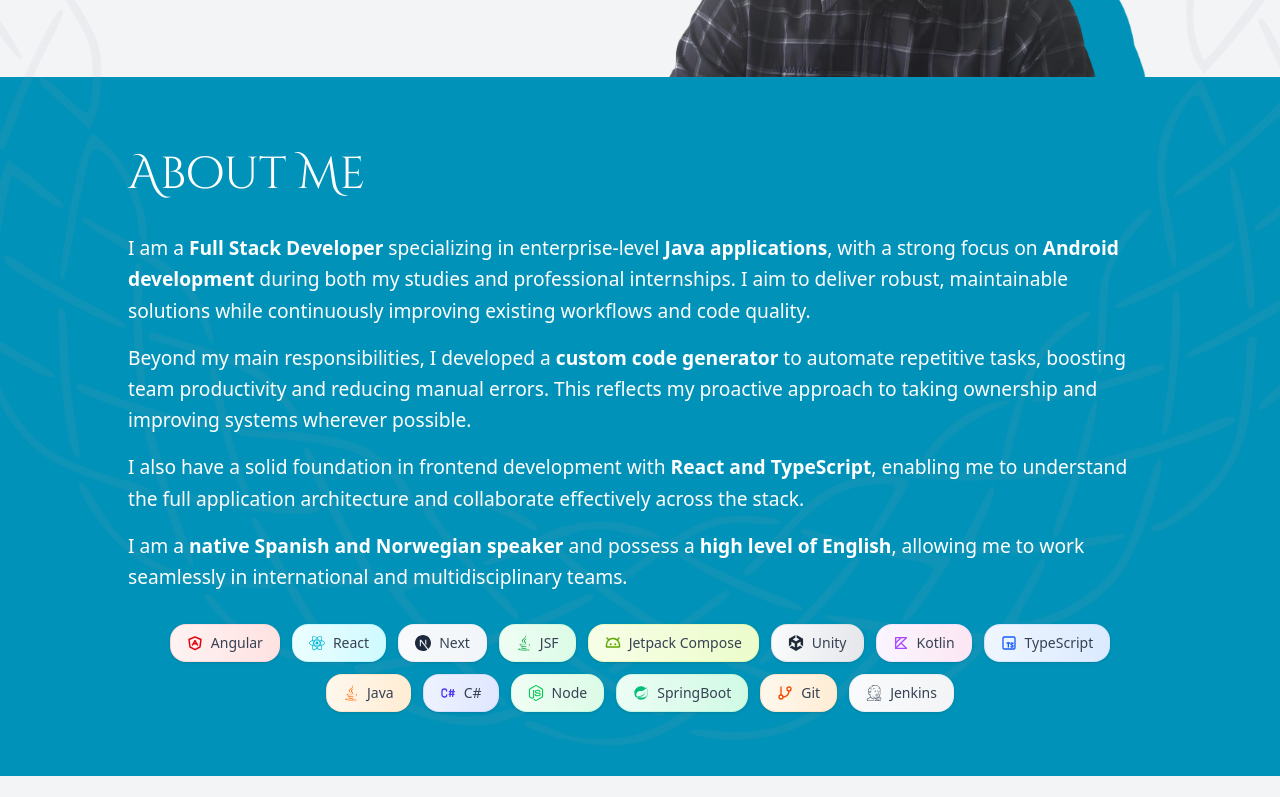
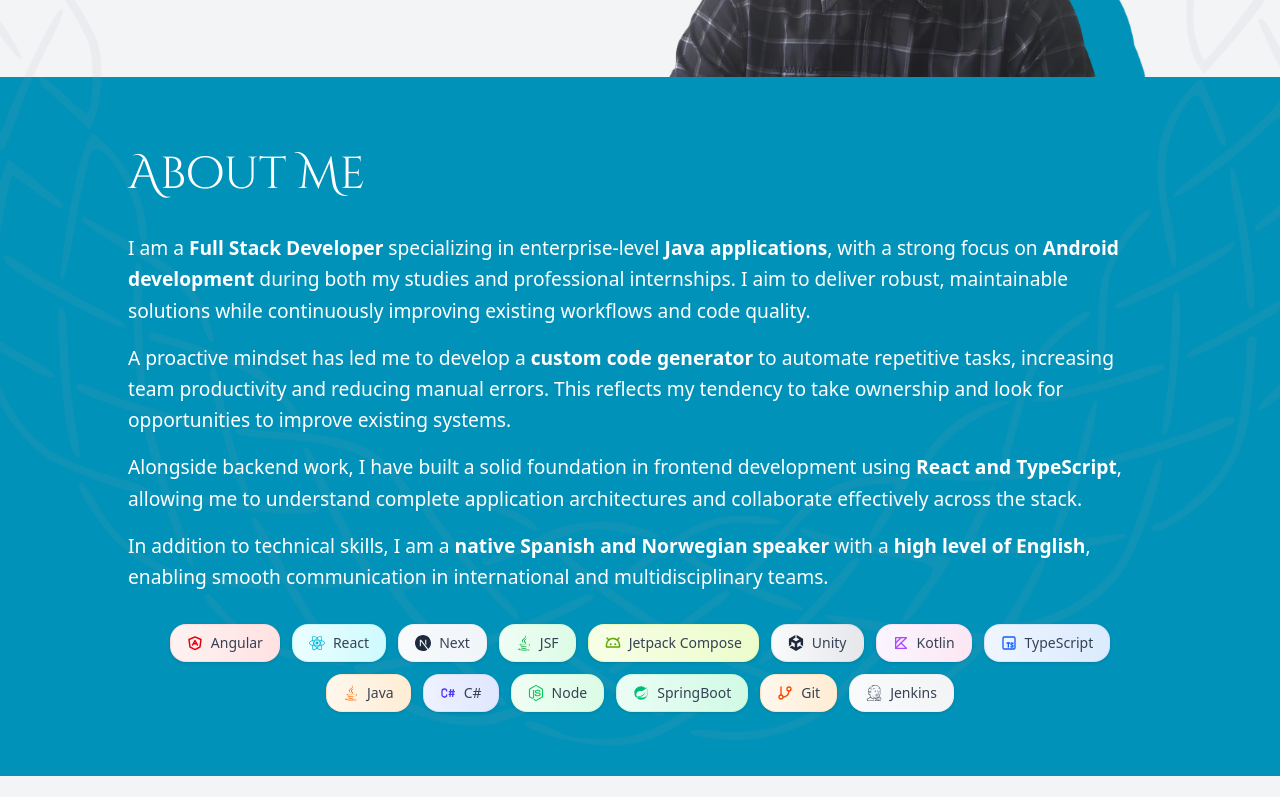
Before and after one commit to Zerotss/Portfolio, a React (Vite) app: page / in a window 1280 px wide. Shown: the part 423-1220 px from the top of the page. Built offline with nearby package versions, Linux system fonts and the light colour scheme.

Commit message:
Reformat about section and appdata

```diff
--- a/src/data/AppData.ts
+++ b/src/data/AppData.ts
@@ -77,7 +77,7 @@ export const projectsData: Project[] = [
             "Developed and tested a complete application, receiving user feedback to enhance usability."
         ],
         images: [
-           designItImg
+            designItImg
         ],
         github: "https://github.com/Zerotss/DesignIt",
         demo: "https://www.youtube.com/watch?v=G3dilCsIkr0"
@@ -87,8 +87,8 @@ export const projectsData: Project[] = [
         title: "Portfolio",
         introduction: [
             "This portfolio was built as a personal frontend challenge after completing my React and Next.js courses. My main goal was to reinforce my frontend fundamentals and gain confidence building a real-world project from scratch.",
-            "Built with React, Vite, TypeScript, TailwindCss and Zustand, this project focuses on clean component structure, reusable UI patterns, and a smooth user experience. It was fully designed and developed independently as a hands-on frontend challenge."],
-        technologies: [
+            "The project emphasizes clean component architecture, reusable UI patterns, smooth animations, and an overall polished user experience. It was fully designed and developed independently as a hands-on frontend challenge using React, Vite, TypeScript, Tailwind CSS, Framer Motion and Zustand."
+        ], technologies: [
             "React",
             "Vite",
             "TypeScript",
@@ -114,7 +114,7 @@ export const achievements: Achievement[] = [
         year: 2026,
         gitHub: "https://github.com/Zerotss/ReactCourse",
         link: ReactNextUdemy,
-        technologies: ["React", "Next", "Node","TypeScript"],
+        technologies: ["React", "Next", "Node", "TypeScript"],
         type: "certificate",
     },
 
--- a/src/pages/mainPage/sections/about/AboutSection.tsx
+++ b/src/pages/mainPage/sections/about/AboutSection.tsx
@@ -1,7 +1,7 @@
+import { useMediaQuery } from "react-responsive";
 import { techMap } from "../../../../data/AppData";
 import type { TechMapKey } from "../../../../types";
 import Tag from "../../components/Tag";
-import { useMediaQuery } from "react-responsive";
 
 
 interface AboutSectionProps {
@@ -26,15 +26,23 @@ export default function AboutSection({ id }: AboutSectionProps) {
         </p>
 
         <p className="leading-relaxed text-[clamp(0.95rem,1.5vw,1.2rem)] py-2">
-          Beyond my main responsibilities, I developed a <span className="font-semibold">custom code generator</span> to automate repetitive tasks, boosting team productivity and reducing manual errors. This reflects my proactive approach to taking ownership and improving systems wherever possible.
+          A proactive mindset has led me to develop a
+          <span className="font-semibold"> custom code generator</span> to automate repetitive tasks,
+          increasing team productivity and reducing manual errors. This reflects my tendency to take
+          ownership and look for opportunities to improve existing systems.
         </p>
 
         <p className="leading-relaxed text-[clamp(0.95rem,1.5vw,1.2rem)] py-2">
-          I also have a solid foundation in frontend development with <span className="font-semibold">React and TypeScript</span>, enabling me to understand the full application architecture and collaborate effectively across the stack.
+          Alongside backend work, I have built a solid foundation in frontend development using
+          <span className="font-semibold"> React and TypeScript</span>, allowing me to understand complete
+          application architectures and collaborate effectively across the stack.
         </p>
 
         <p className="leading-relaxed text-[clamp(0.95rem,1.5vw,1.2rem)] py-2">
-          I am a <span className="font-semibold">native Spanish and Norwegian speaker</span> and possess a <span className="font-semibold">high level of English</span>, allowing me to work seamlessly in international and multidisciplinary teams.
+          In addition to technical skills, I am a
+          <span className="font-semibold"> native Spanish and Norwegian speaker</span> with a
+          <span className="font-semibold"> high level of English</span>, enabling smooth communication in
+          international and multidisciplinary teams.
         </p>
 
 
```
